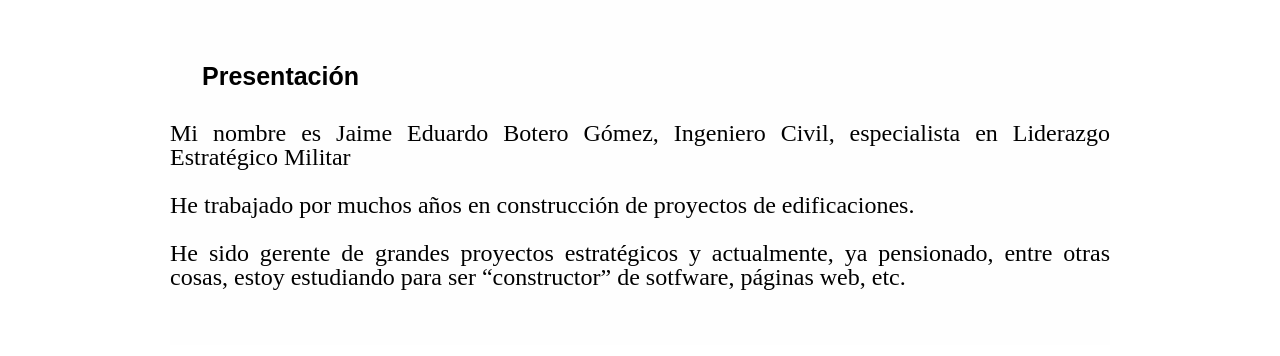
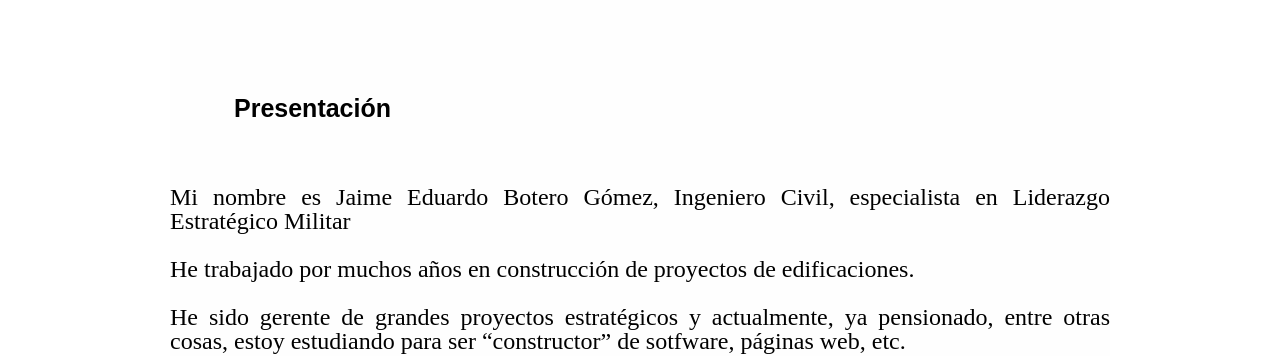
Before and after one commit to jebotero/portafolio, a plain HTML site: page index.html in a window 1280 px wide. Shown: the part 204-560 px from the top of the page. Drawn offline with Linux system fonts and the light colour scheme; a web font is replaced by a local one.

```diff
--- a/index.html
+++ b/index.html
@@ -21,6 +21,7 @@
     <link href="/css/skills.css" rel="stylesheet">/>
     <link href="/css/contacto.css" rel="stylesheet">/>
     <link href="/css/menu.css" rel="stylesheet">/>
+    <link href="/css/title.css" rel="stylesheet">/>
 
     <title>Mi Portafolio</title>
     <!-- Fonte del Proyecto Raleway -->
--- a/paginas/aficiones.html
+++ b/paginas/aficiones.html
@@ -20,6 +20,8 @@
     <link href="/css/skills.css" rel="stylesheet">/>
     <link href="/css/contacto.css" rel="stylesheet">/>
     <link href="/css/menu.css" rel="stylesheet">/>
+    <link href="/css/title.css" rel="stylesheet">/>
+
 
     <title>Aficiones</title>
 </head>
```
Also changed, not shown: paginas/contacto.html (+1 -0 lines), paginas/estudios.html (+1 -0 lines), paginas/expIngCivil.html (+1 -0 lines), paginas/expProgramacion.html (+1 -0 lines), paginas/experiencia.html (+1 -0 lines), paginas/footer.html (+1 -0 lines), paginas/habilidades.html (+1 -0 lines), paginas/perfil.html (+1 -0 lines).
